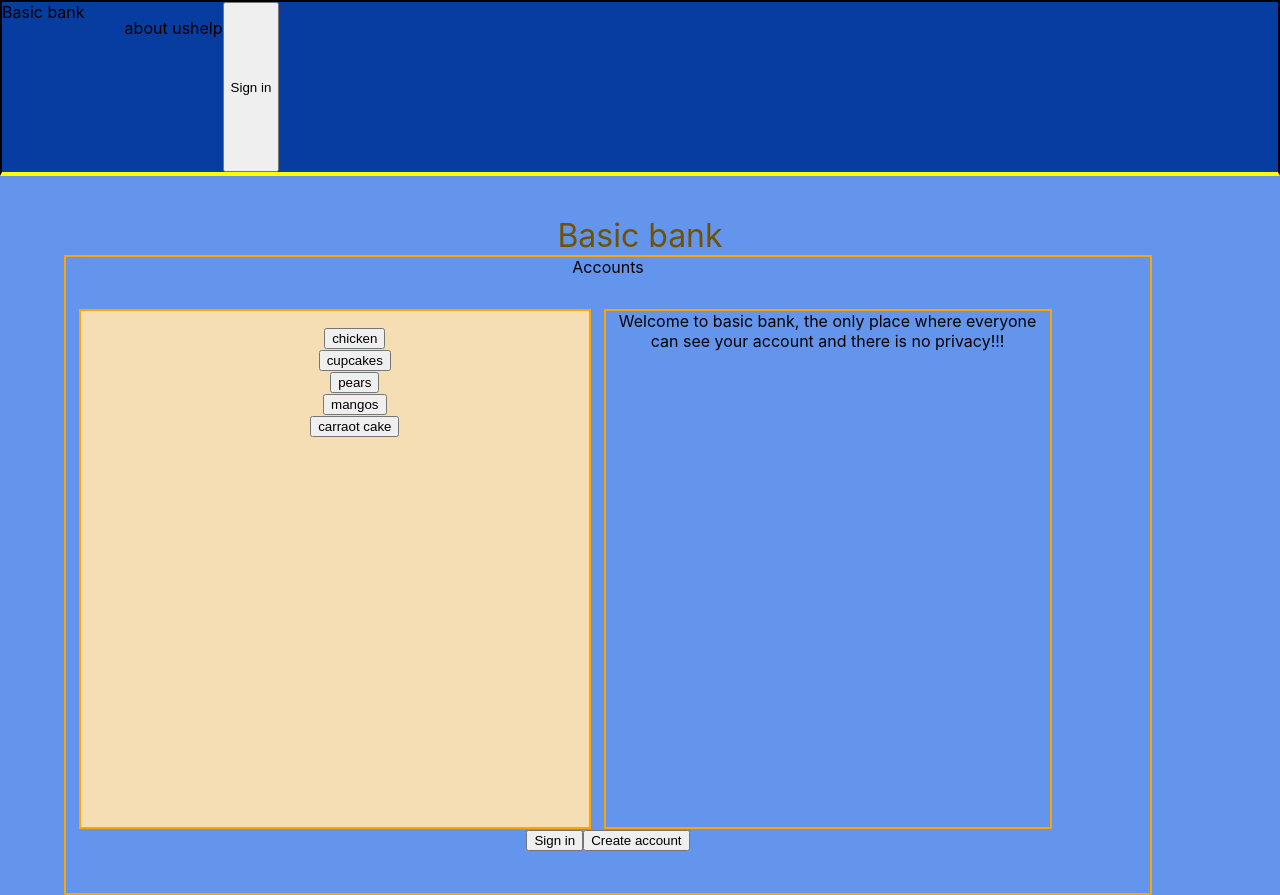
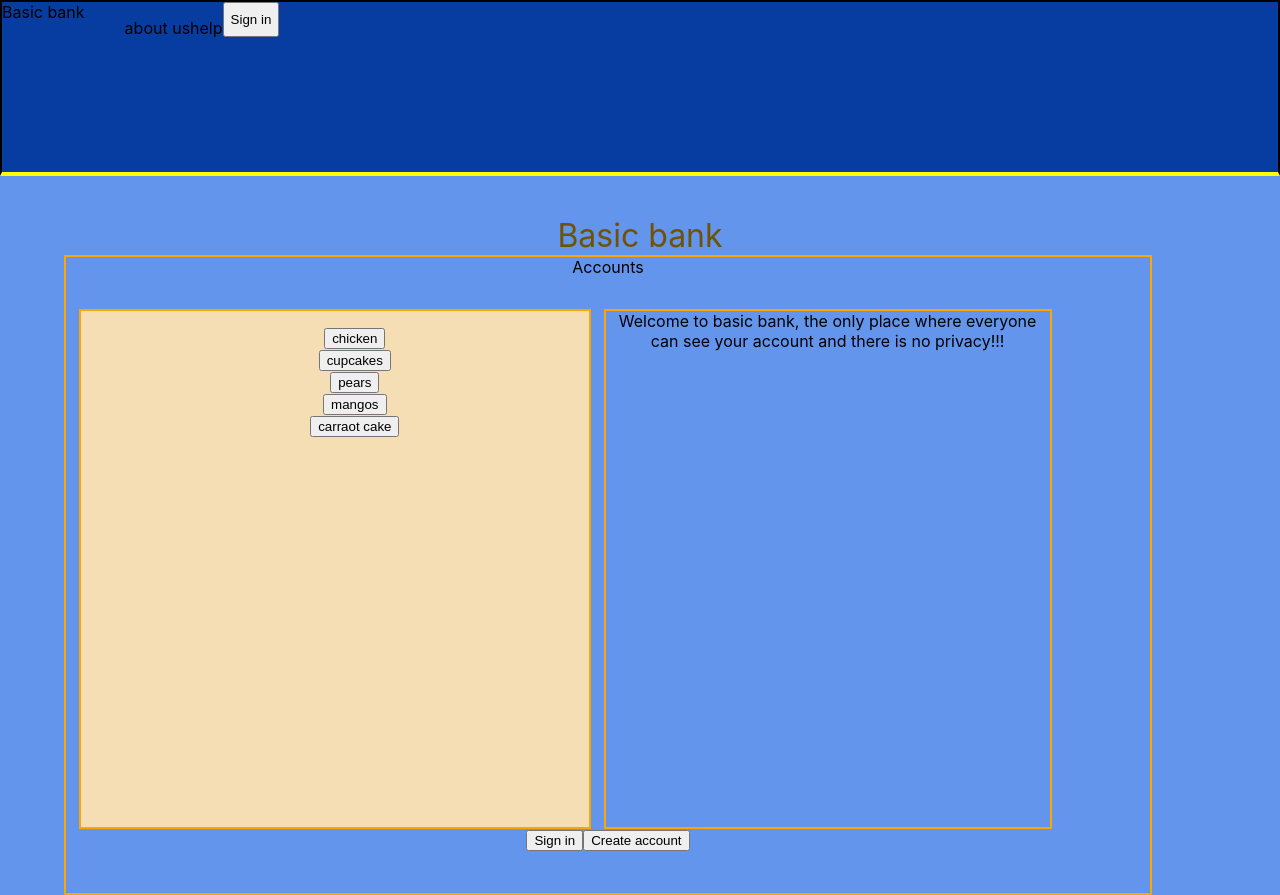
Before and after one commit to cyberstizz/basicbank, a React (Create React App) app: page / in a window 1280 px wide. Built offline with nearby package versions, Linux system fonts and the light colour scheme.

Commit message:
made button 35 px

```diff
--- a/src/Home.css
+++ b/src/Home.css
@@ -21,6 +21,10 @@ body{
     display: flex;
     flex-direction: row;
     list-style: none;
+}
+
+#signin{
+    height: 35px;
 }
 
 .hero{
```
